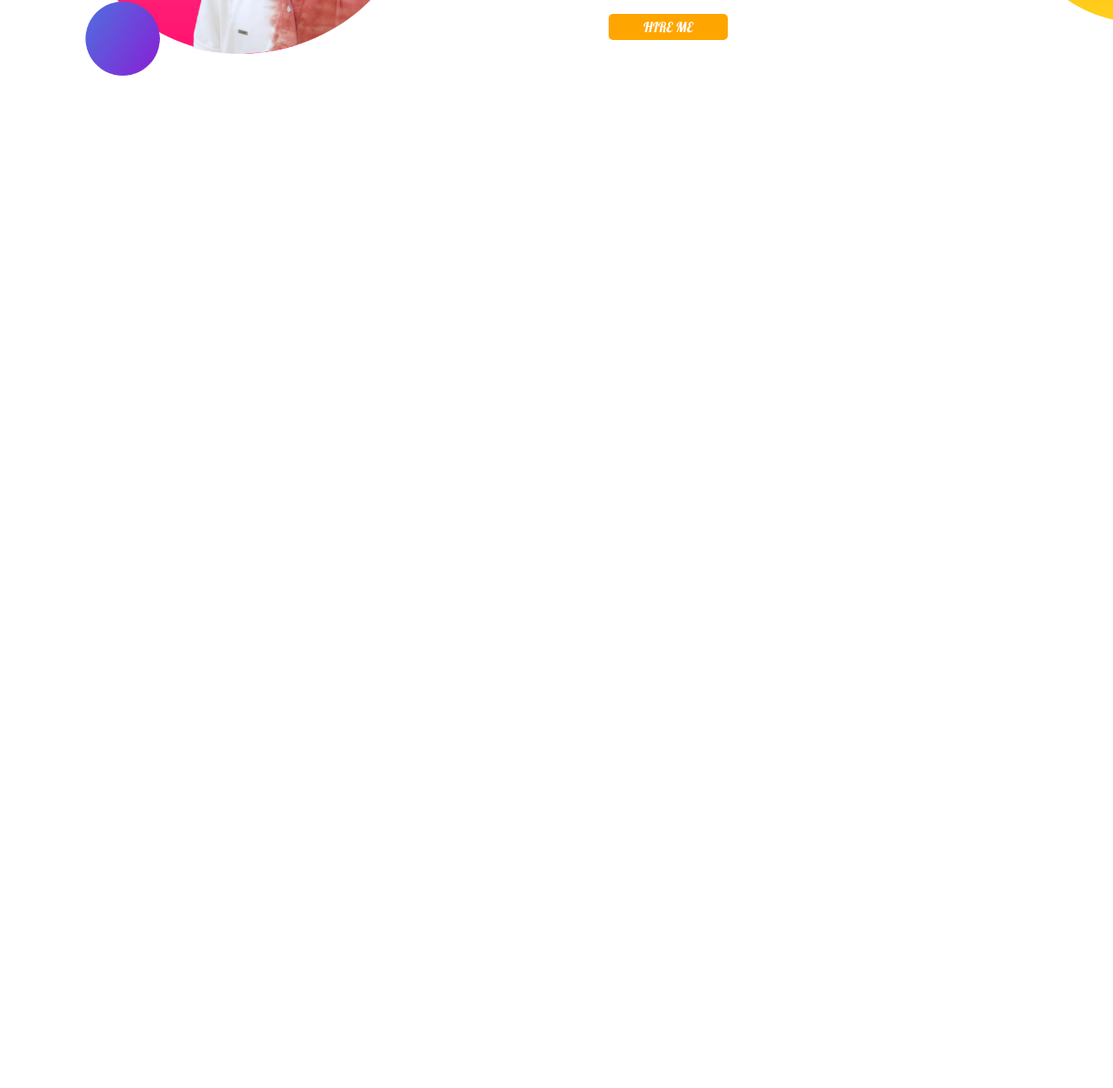
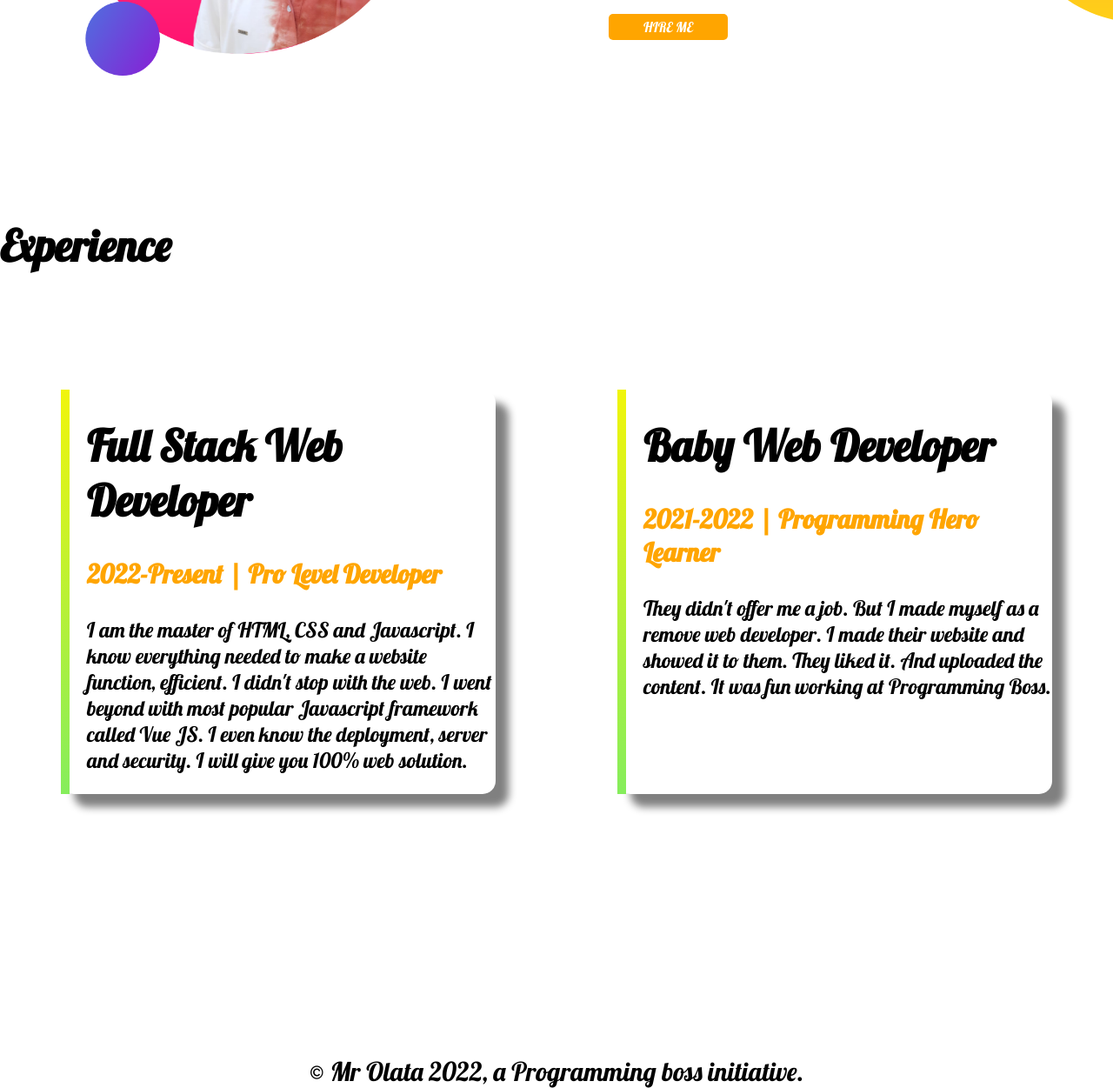
Before and after one commit to mdaias/Developer-Portfolio, a plain HTML site: page index.html in a window 1280 px wide. Shown: the part 1130-2381 px from the top of the page at 87% size. Before the commit the page ends 1381 px from the top, so only its background shows below. Drawn offline with Linux system fonts and the light colour scheme.

Commit message:
final web

```diff
--- a/index.html
+++ b/index.html
@@ -45,5 +45,32 @@
 
     </section>
 
+
+        <h1>Experience</h1>
+
+       <div class="experience">
+
+            <div id="bbb" class="exP">
+
+                <h1>Full Stack Web Developer</h1>
+                <h3><span>2022-Present | Pro Level Developer</span></h3>
+                <p>I am the master of HTML, CSS and Javascript. I know everything needed to make a website function, efficient. I didn't stop with the web. I went beyond with most popular Javascript framework called Vue JS. I even know the deployment, server and security. I will give you 100% web solution.</p>
+
+            </div>
+
+            <div id="bbb" class="exP">
+
+                <h1>Baby Web Developer</h1>
+                <h3><span>2021-2022 | Programming Hero Learner</span></h3>
+                <p>They didn't offer me a job. But I made myself as a remove web developer. I made their website and showed it to them. They liked it. And uploaded the content. It was fun working at Programming Boss.
+                </p>
+
+            </div>
+
+       </div>
+
+       <footer>© Mr Olata 2022, a Programming boss initiative.</footer>
+
+
 </body>
 </html>
--- a/style.css
+++ b/style.css
@@ -47,3 +47,31 @@ span{
     background-position: right;
     border-top: 100px;
 }
+#Exp{
+    font-size: 50px;
+    text-align: center;
+    border: 20px;
+    margin: 50px;
+    background-color: violet;
+}
+.experience{
+    display: flex;
+}
+.exP{
+
+    box-shadow: 15px 15px 10px grey;
+    width: 80%;
+    margin: 70px;
+    border-radius: 20px;
+    margin-top: 100px;
+    margin-bottom: 300px;
+    padding-left: 20px;
+    border-radius: 15px;
+    border-left:10px solid ;
+    border-image: linear-gradient(#f1f50b, #76eb48e3) 30;
+    border-image-slice: 1;
+}
+footer{
+    text-align: center;
+    font-size: 30px;
+}
```
